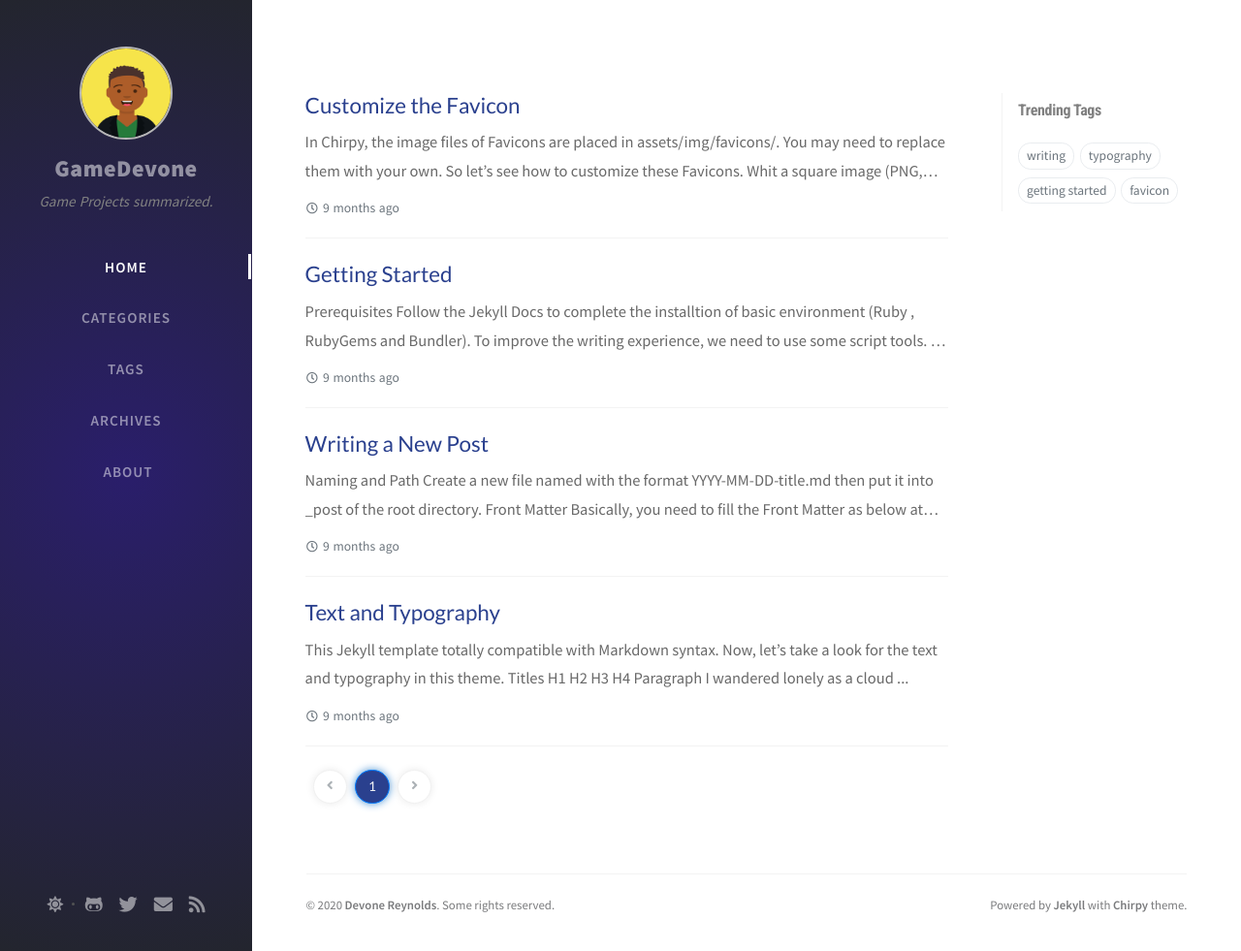
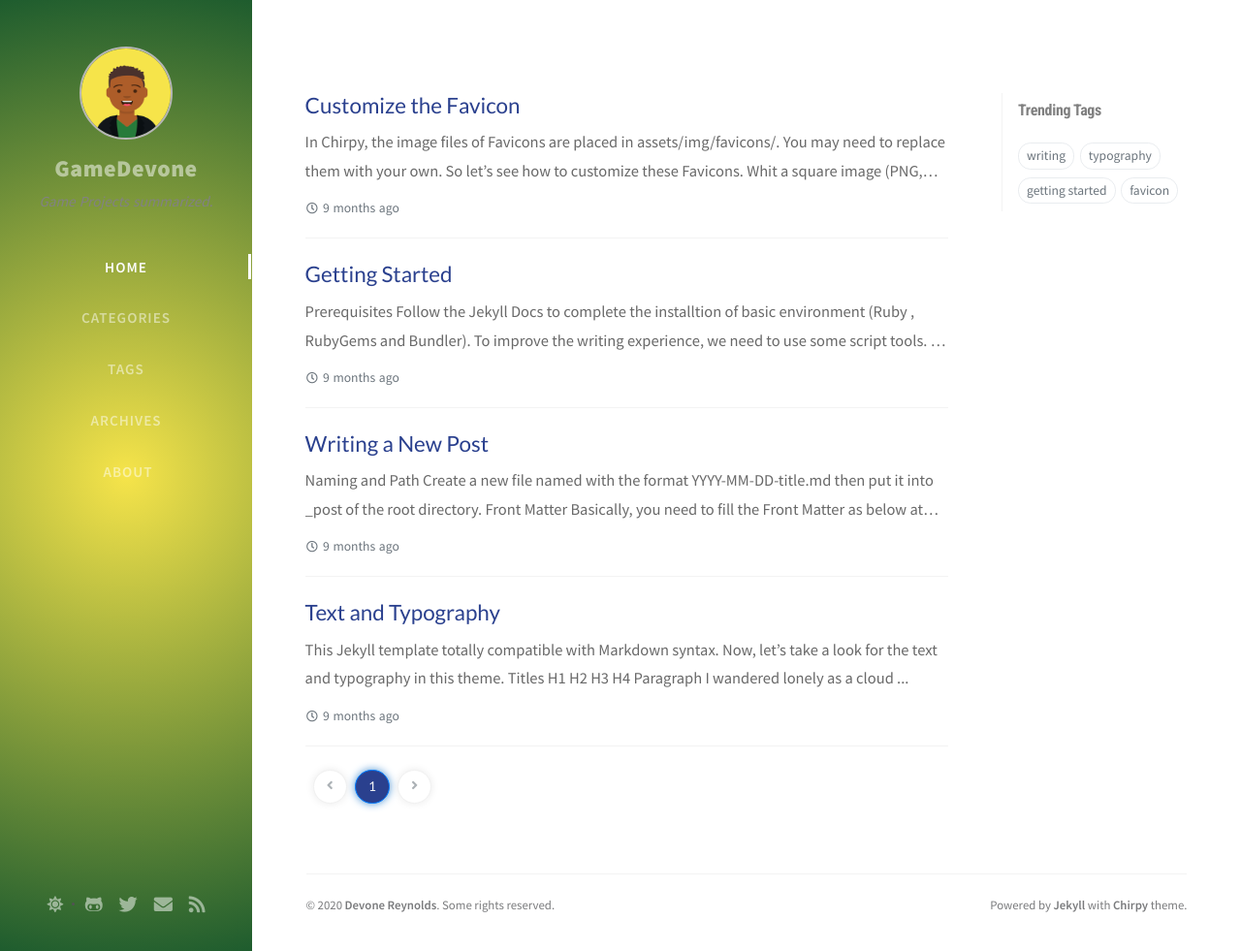
Before and after one commit to GameDev-One/GameDevone, a Jekyll site: the page built from index.html, in a window 1280 px wide and 981 px high. Shown: the whole window at 97% size. Built offline with Jekyll 4.4.1, drawn with Linux system fonts in a browser that asks for light colours; nearby versions of some CDN libraries; the list of posts is cut into pages by our own code; comment, search, counter and statistics services are not loaded.

Commit message:
Changed color of sidebar circle

```diff
--- a/assets/css/_colors/light-typography.scss
+++ b/assets/css/_colors/light-typography.scss
@@ -45,7 +45,7 @@
   /* Sidebar */
 
   --sidebar-bg: radial-gradient(
-    circle, rgba(42, 30, 107, 1) 0%, rgba(35, 37, 46, 1) 100%);
+    circle, rgba(246, 228, 74, 1) 0%, rgba(30, 92, 46, 1) 100%);
 
   --nav-cursor-color: #fcfcfc;
 
@@ -53,7 +53,7 @@
 
   --topbar-wrapper-bg: white;
 
-  --topbar-text-color: rgb(78, 78, 78);
+  --topbar-text-color: rgb(10, 15, 18);
 
   --search-wrapper-bg: #f5f5f5;
 
```
